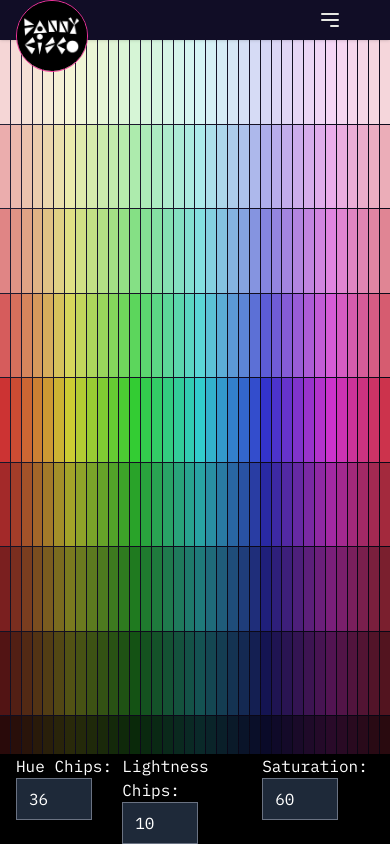
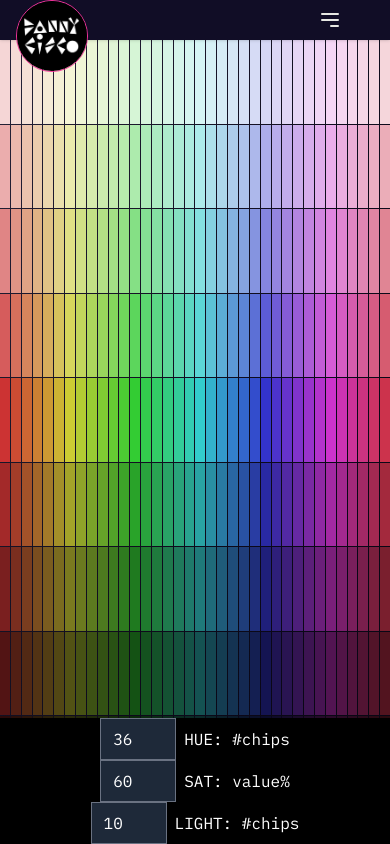
Before and after one commit to Danny-Cisco/danny-cisco, a SvelteKit app: page /understand-stuff/hsl-grid in a window 390 px wide. Built offline with nearby package versions, Linux system fonts and the light colour scheme.

Commit message:
mobile layout for hsk grid

```diff
--- a/src/routes/understand-stuff/hsl-grid/+page.svelte
+++ b/src/routes/understand-stuff/hsl-grid/+page.svelte
@@ -1,5 +1,6 @@
 <script>
 	import { onMount } from 'svelte';
+	import { fade } from 'svelte/transition';
 
 	let hueSegments = 36; // Default number of hue segments
 	let lightnessSegments = 10; // Default number of lightness segments
@@ -38,24 +39,31 @@
 </script>
 
 <div class="fixed bottom-0 left-0 right-0 flex justify-between bg-black px-4 text-white">
-	<label>
-		Hue Chips:
-		<input type="number" bind:value={hueSegments} min="1" max="360" class="bg-gray-800" />
-	</label>
-	<label>
-		Lightness Chips:
-		<input type="number" bind:value={lightnessSegments} min="1" max="100" class="bg-gray-800" />
-	</label>
-	<label>
-		Saturation:
-		<input type="number" bind:value={saturation} min="0" max="100" class="bg-gray-800" />
-	</label>
+	<div class="flex w-full flex-wrap justify-between">
+		<label class="flex flex-1 items-center justify-center gap-2 whitespace-nowrap">
+			<input type="number" bind:value={hueSegments} min="1" max="360" class="bg-gray-800" />
+			HUE: #chips</label
+		>
+		<label class="flex flex-1 items-center justify-center gap-2 whitespace-nowrap">
+			<input type="number" bind:value={saturation} min="0" max="100" class="bg-gray-800" />
+			SAT: value%
+		</label>
+		<label class="flex flex-1 items-center justify-center gap-2 whitespace-nowrap">
+			<input type="number" bind:value={lightnessSegments} min="1" max="100" class="bg-gray-800" />
+			LIGHT: #chips
+		</label>
+	</div>
+
+	{#if showModal}
+		<div class="fixed h-full w-full bg-black/70"></div>
+	{/if}
 </div>
 
 <div
 	class="grid"
 	style="grid-template-columns: repeat({hueSegments}, 1fr); grid-template-rows: repeat({lightnessSegments -
 		1}, 1fr);"
+	in:fade
 >
 	{#each Array(lightnessSegments - 1).fill(0) as _, y}
 		<!-- Lightness loop (rows), ignoring the lightest row -->
@@ -79,7 +87,7 @@
 {#if showModal}
 	<div class="modal" on:click|self={() => (showModal = false)}>
 		<button
-			class="absolute -right-5 -top-10 mt-4 flex h-10 w-10 flex-col items-center justify-center rounded-full bg-red-500 text-white"
+			class="absolute -right-5 -top-10 mt-4 flex h-10 w-10 flex-col items-center justify-center rounded-full bg-gray-700 text-white hover:bg-red-500"
 			on:click={() => (showModal = false)}
 			><svg
 				xmlns="http://www.w3.org/2000/svg"
@@ -94,7 +102,7 @@
 		</button>
 
 		<p
-			style="background-color: {selectedColor}; width: 300px; height: 500px; border: 1px solid black;"
+			style="background-color: {selectedColor}; width: 300px; height: 400px; border: 1px solid black;"
 		></p>
 		<div class="h-10"></div>
 		<div class="flex items-center justify-center gap-2 text-white">
```
